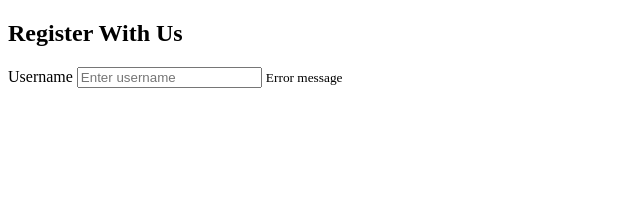
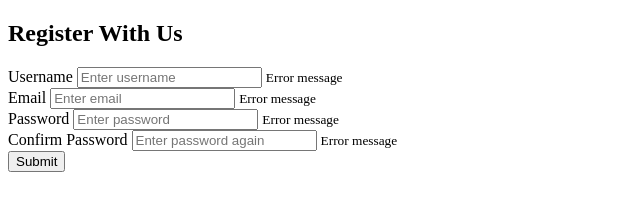
Before and after one commit to tayyab203/validator_form, a plain HTML site: page index.html in a window 1280 px wide. Shown: the whole page, without its empty margins (0-640 px from the left). Drawn offline with Linux system fonts and the light colour scheme.

Commit message:
commit 2

```diff
--- a/index.html
+++ b/index.html
@@ -16,7 +16,28 @@
           <input type="text" id="username" placeholder="Enter username" />
           <small>Error message</small>
         </div>
-
+        <div class="form-control">
+          <label for="email">Email</label>
+          <input type="text" id="email" placeholder="Enter email" />
+          <small>Error message</small>
+        </div>
+        <div class="form-control">
+          <label for="password">Password</label>
+          <input type="password" id="password" placeholder="Enter password" />
+          <small>Error message</small>
+        </div>
+        <div class="form-control">
+          <label for="password2">Confirm Password</label>
+          <input
+            type="password"
+            id="password2"
+            placeholder="Enter password again"
+          />
+          <small>Error message</small>
+        </div>
+        <button type="submit">Submit</button>
+      </form>
+    </div>
 
     <script src="script.js"></script>
   </body>
```
